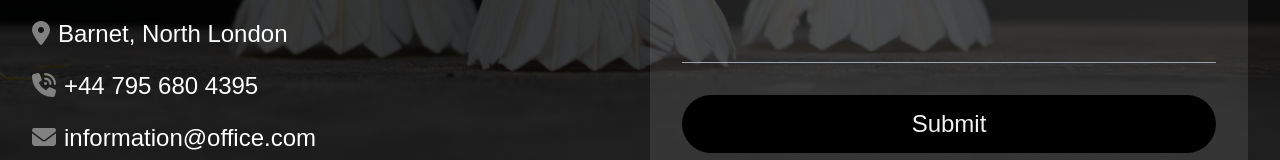
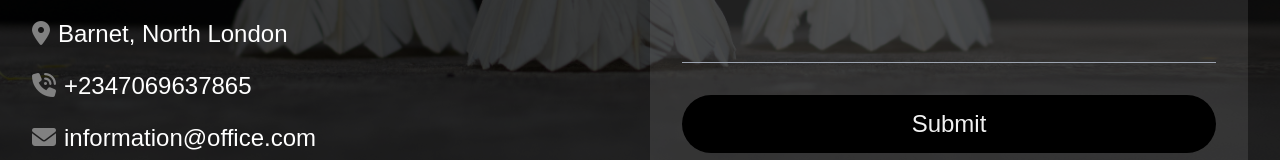
Before and after one commit to fola4/excel, a React (Vite) app: page /membership in a window 1280 px wide. Shown: the part 579-739 px from the top of the page. Built offline with nearby package versions, Linux system fonts and the light colour scheme; a web font is replaced by a local one.

Commit message:
update membership

```diff
--- a/src/pages/Membership.jsx
+++ b/src/pages/Membership.jsx
@@ -21,7 +21,7 @@ function Membership() {
               <a href="https://www.google.com/maps/search/?api=1&query=Barnet, North London" target="_blank"><i className="mr-2 fa-sharp fa-solid fa-location-dot" style={{"color": "#818181"}}></i>
                 Barnet, North London</a>
               <p><i className="mr-2 fa-sharp fa-solid fa-phone-volume" style={{"color": "#818181"}}></i>
-                +44 795 680 4395</p>
+                <a href="tel:+2347069637865">+2347069637865</a></p>
               <p><i className="mr-2 fa-sharp fa-solid fa-envelope" style={{"color": "#818181"}}></i>
                 information@office.com</p>
             </div>
```
Also changed, not shown: 1 other file (tests, documents, lock files or other folders).
